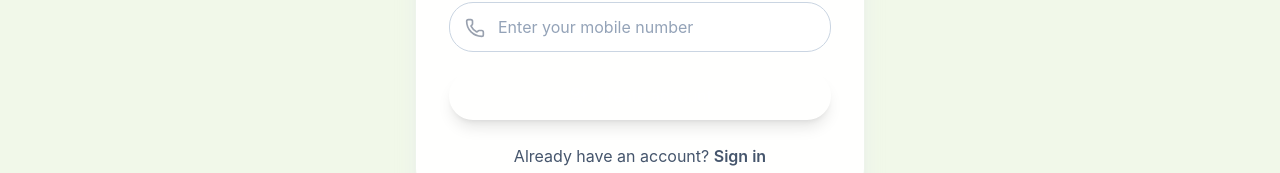
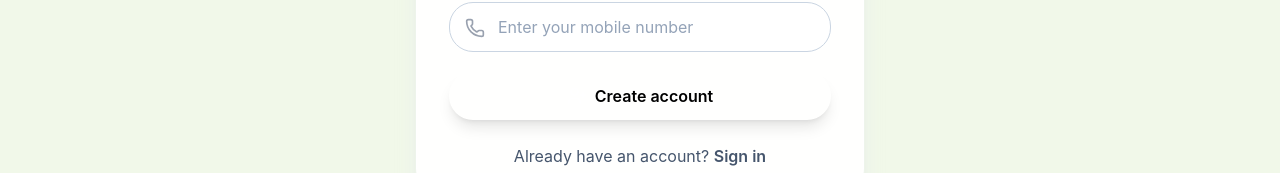
Before and after one commit to Venu-16/HERB-VISION, a React (Vite) app in the folder frontend/: page /register in a window 1280 px wide. Shown: the part 731-904 px from the top of the page. Built offline with nearby package versions, Linux system fonts and the light colour scheme; no server answers.

Commit message:
Add font-semibold to button text for better readability

```diff
--- a/frontend/src/pages/Login.jsx
+++ b/frontend/src/pages/Login.jsx
@@ -108,7 +108,7 @@ function Login({ onLogin }) {
               ) : (
                 <>
                   <LogIn className="h-5 w-5 text-black" />
-                  <span className="text-black">Sign in</span>
+                  <span className="text-black font-semibold">Sign in</span>
                 </>
               )}
             </Button>
--- a/frontend/src/pages/Register.jsx
+++ b/frontend/src/pages/Register.jsx
@@ -144,7 +144,7 @@ function Register({ onRegister }) {
               ) : (
                 <>
                   <UserPlus className="h-5 w-5" />
-                  <span>Create account</span>
+                  <span className='text-black font-semibold'>Create account</span>
                 </>
               )}
             </Button>
--- a/frontend/src/pages/Upload.jsx
+++ b/frontend/src/pages/Upload.jsx
@@ -116,12 +116,12 @@ function Upload({ user }) {
                 {loading ? (
                   <>
                     <Loader2 className="h-5 w-5 animate-spin text-black" />
-                    <span className="text-black">Analyzing...</span>
+                    <span className="text-black font-semibold">Analyzing...</span>
                   </>
                 ) : (
                   <>
                     <UploadIcon className="h-5 w-5 text-black" />
-                    <span className="text-black">Classify Plant</span>
+                    <span className="text-black font-semibold">Classify Plant</span>
                   </>
                 )}
               </Button>
```
